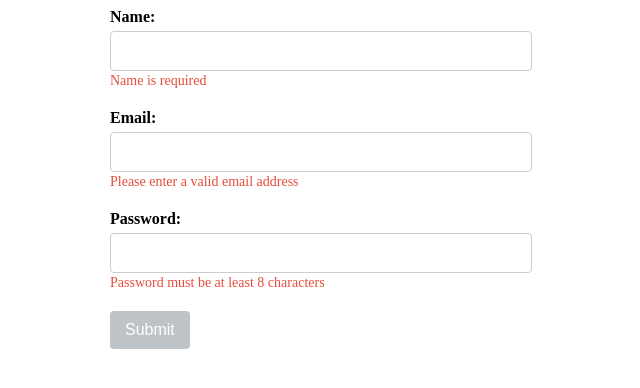
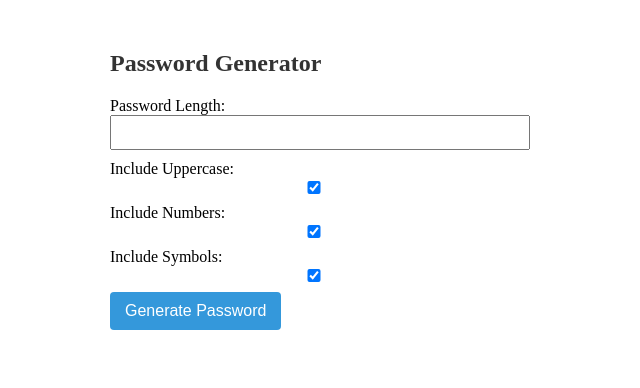
Before and after one commit to JustAbusiness/Crazy-View, a Vue app: page / in a window 1280 px wide. Shown: the top 388 px of the page, without its empty margins (330-970 px from the left). Built offline with nearby package versions, Linux system fonts and the light colour scheme.

Commit message:
finish paassword generator

```diff
--- a/src/App.vue
+++ b/src/App.vue
@@ -1,6 +1,7 @@
 <script setup>
 import Accordian from './components/Accordian.vue';
 import FormValidation from './components/FormValidation.vue';
+import PasswordGenerator from './components/PasswordGenerator.vue';
 import RandomQuoteGenerator from './components/RandomQuoteGenerator.vue';
 import TodoList from './components/TodoList.vue';
 
@@ -11,7 +12,8 @@
   <!-- <TodoList /> -->
   <!-- <RandomQuoteGenerator /> -->
   <!-- <Accordian /> -->
-  <FormValidation />
+  <!-- <FormValidation /> -->
+  <PasswordGenerator />
 </template>
 
 <style scoped>
--- /dev/null
+++ b/src/components/PasswordGenerator.vue
@@ -0,0 +1,101 @@
+<template>
+  <div class="password-generator-container">
+    <h2 class="password-generator-title">Password Generator</h2>
+    <label for="length">Password Length:</label>
+    <input
+      type="number"
+      id="length"
+      v-model="passwordLength"
+      min="4"
+      max="32"
+    />
+    <br />
+    <label for="includeUppercase">Include Uppercase:</label>
+    <input type="checkbox" id="includeUppercase" v-model="includeUppercase" />
+    <br />
+    <label for="includeNumbers">Include Numbers:</label>
+    <input type="checkbox" id="includeNumbers" v-model="includeNumbers" />
+    <br />
+    <label for="includeSymbols">Include Symbols:</label>
+    <input type="checkbox" id="includeSymbols" v-model="includeSymbols" />
+    <br />
+    <button @click="generatePassword" class="generate-button">
+      Generate Password
+    </button>
+    <div v-if="generatedPassword" class="generated-password">
+      <strong>Your Password:</strong> {{ generatedPassword }}
+    </div>
+  </div>
+</template>
+
+<script setup>
+import { ref } from "vue";
+
+const passwordLenghth = ref(12);
+const includeUppercase = ref(true);
+const includeNumbers = ref(true);
+const includeSymbols = ref(true);
+const generatedPassword = ref("");
+
+const generatePassword = () => {
+  const lowercaseChars = "abcdefghijklmnopqrstuvwxyz";
+  const uppercaseChars = includeUppercase.value
+    ? "ABCDEFGHIJKLMNOPQRSTUVWXYZ"
+    : "";
+  const numberChars = includeNumbers.value ? "0123456789" : "";
+  const symbolChars = includeSymbols.value
+    ? "!@#$%^&*()_+~`|}{[]\\:;?><,./-="
+    : "";
+
+  const allChars = lowercaseChars + uppercaseChars + numberChars + symbolChars;
+
+  let password = "";
+  for (let i = 0; i < passwordLenghth.value; i++) {
+    const randomIndex = Math.floor(Math.random() * allChars.length);
+    password += allChars[randomIndex];
+  }
+  generatedPassword.value = password;
+};
+</script>
+
+<style scoped>
+.password-generator-container {
+  max-width: 400px;
+  margin: 50px auto;
+}
+
+.password-generator-title {
+  font-size: 24px;
+  color: #333;
+  margin-bottom: 20px;
+}
+
+input {
+  width: 100%;
+  padding: 8px;
+  margin-bottom: 10px;
+}
+
+.generate-button {
+  padding: 10px 15px;
+  font-size: 16px;
+  background-color: #3498db;
+  color: #fff;
+  border: none;
+  border-radius: 4px;
+  cursor: pointer;
+}
+
+.generate-button:hover {
+  background-color: #2980b9;
+}
+
+.generated-password {
+  margin-top: 20px;
+  padding: 15px;
+  border: 1px solid #ddd;
+  border-radius: 4px;
+  background-color: #f9f9f9;
+  color: #333;
+}
+</style>
```
